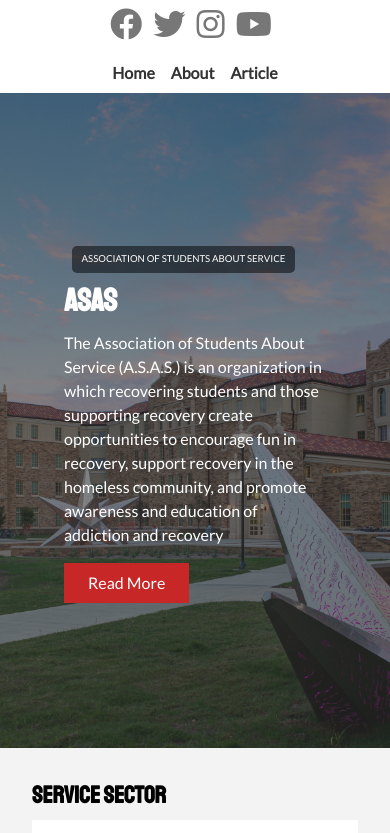
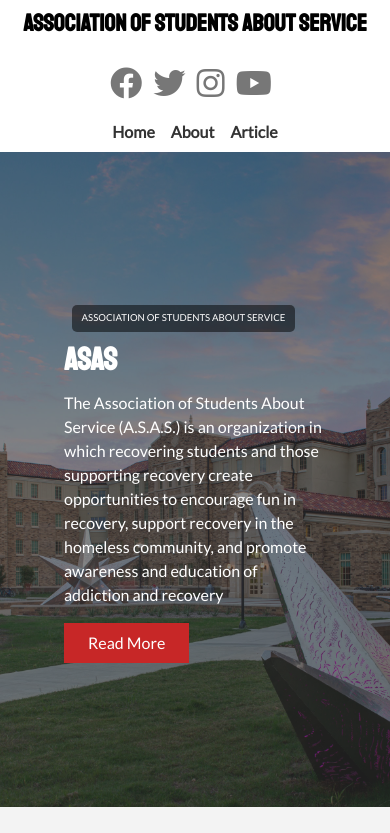
Before and after one commit to johnbroaddusivccv/association-of-students-about-service, a plain HTML site: page index.html in a window 390 px wide. Shown: the top 833 px of the page. Drawn offline with Linux system fonts and the light colour scheme.

Commit message:
checking logo on mobile

```diff
--- a/css/style.css
+++ b/css/style.css
@@ -192,7 +192,9 @@ h6 {
 }
 
 #main-nav .logo {
-  width: 130px;
+  width: 100%;
+  font-size: 1.5rem;
+  text-align: center;
 }
 
 #main-nav ul {
--- a/index.html
+++ b/index.html
@@ -28,6 +28,8 @@
           alt="ASAS, Association of Students About Service, Service, Community Service"
           class="logo"
         /> -->
+
+        <h1 class="logo">Association of Students About Service</h1>
         <div class="social">
           <a href="#" target="_blank"><i class="fab fa-facebook fa-2x"></i></a>
           <a href="#" target="_blank"><i class="fab fa-twitter fa-2x"></i></a>
```
